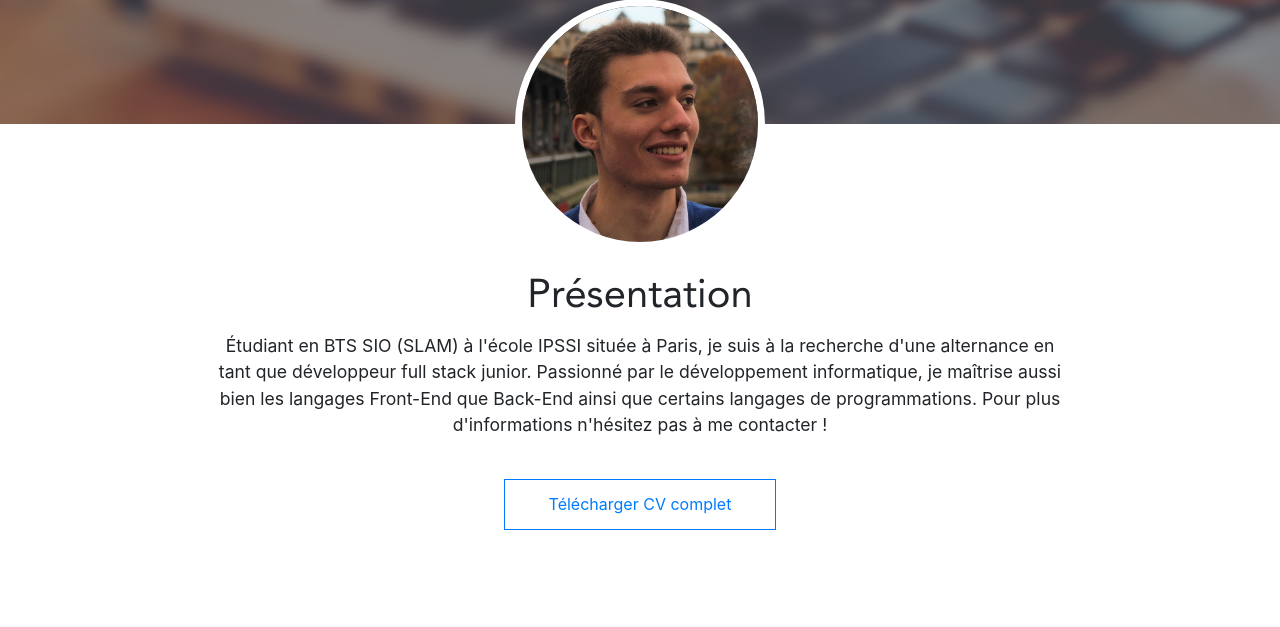
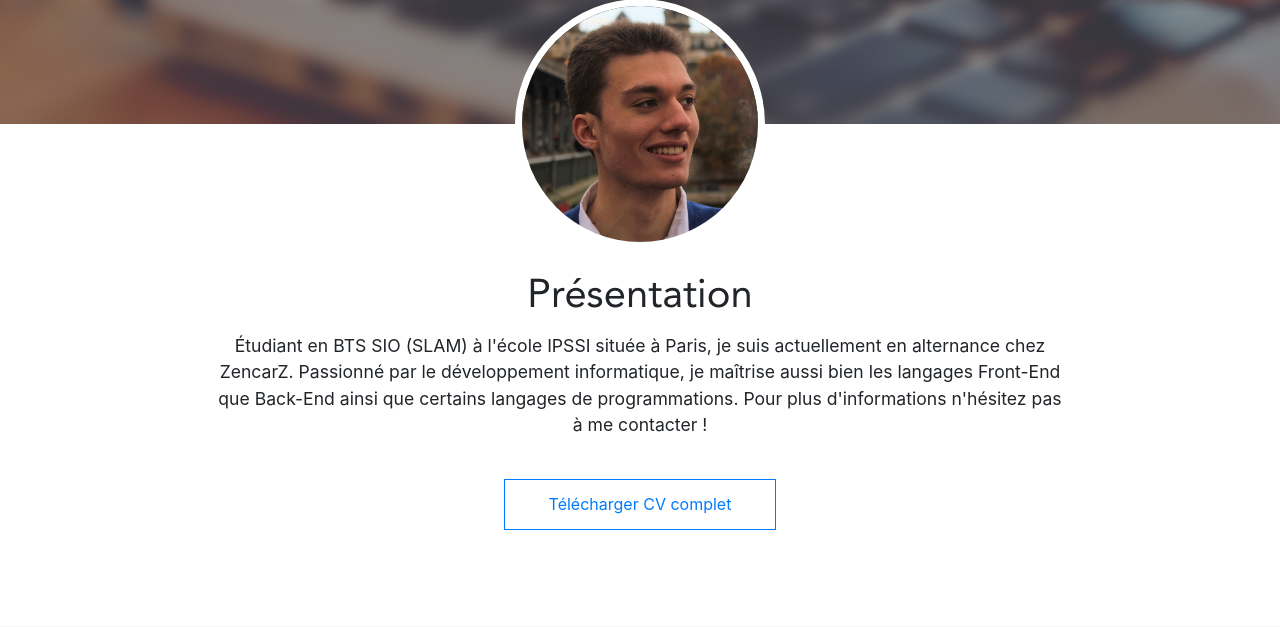
Before and after one commit to Stabien/Site_Perso, a PHP site: page / in a window 1280 px wide. Shown: the part 436-1063 px from the top of the page. Run offline with PHP 8.4, Linux system fonts and the light colour scheme.

Commit message:
update description

```diff
--- a/index.php
+++ b/index.php
@@ -47,8 +47,8 @@
             <div id="presentation" class="col-8 offset-2">
                 <div id="aos-animation-container" data-aos="fade-up" data-aos-duration="1500">
                     <h2>Présentation</h2>
-                    <p> Étudiant en BTS SIO (SLAM) à l'école IPSSI située à Paris,
-                    je suis à la recherche d'une alternance en tant que développeur full stack junior. Passionné par le développement informatique,
+                    <p> Étudiant en BTS SIO (SLAM) à l'école IPSSI située à Paris, je suis actuellement
+                    en alternance chez ZencarZ. Passionné par le développement informatique,
                     je maîtrise aussi bien les langages Front-End que Back-End ainsi que certains langages de programmations.
                     Pour plus d'informations n'hésitez pas à me contacter !
                     </p>
```
